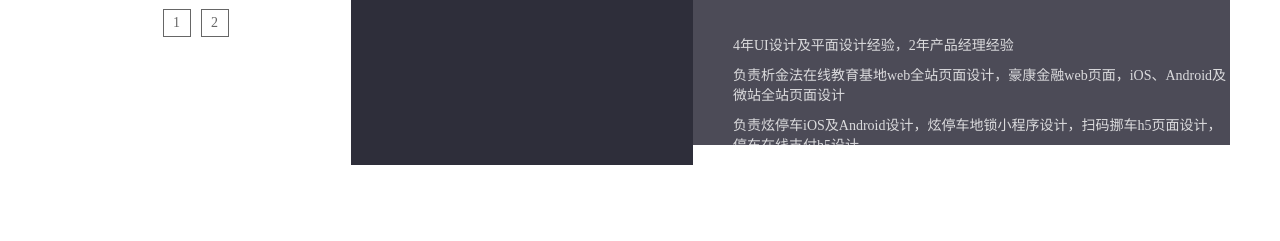
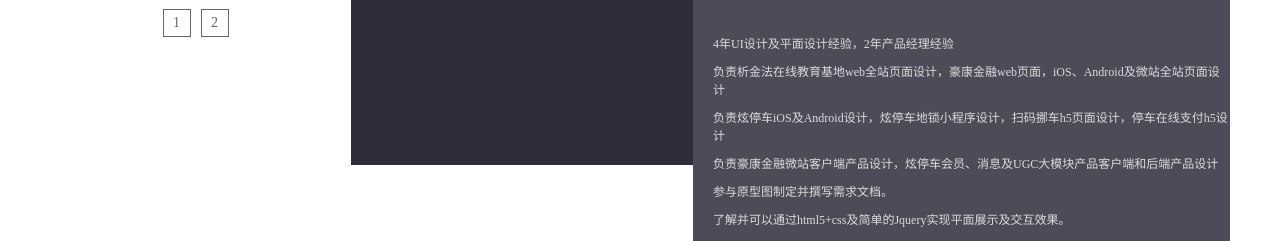
Before and after one commit to luovayne8/luovayne8.github.io, a plain HTML site: page index.html in a window 1280 px wide. Shown: the part 1049-1290 px from the top of the page. Drawn offline with nearby package versions, Linux system fonts and the light colour scheme.

Commit message:
Update style.css

```diff
--- a/css/style.css
+++ b/css/style.css
@@ -211,7 +211,7 @@ body{
 	top:0;
 	right:0;
 	width:537px;
-	height:600px;
+	height:700px;
 	background: #4c4b57;
 }
 #about>.about_cont>.right>.img_box{
@@ -224,14 +224,13 @@ body{
 	border:0;
 }
 #about>.about_cont>.right>ul{
-	margin-left:40px;
+	margin-left:20px;
 	list-style: none;
 }
 #about>.about_cont>.right>ul>li{
 	margin-bottom:10px;
 	color:rgba(255,255,255,.8);
-	font-size:14px;
-}
+	font-size:12px;
 #work{
 	width:100%;
 	min-width: 1180px;
```
